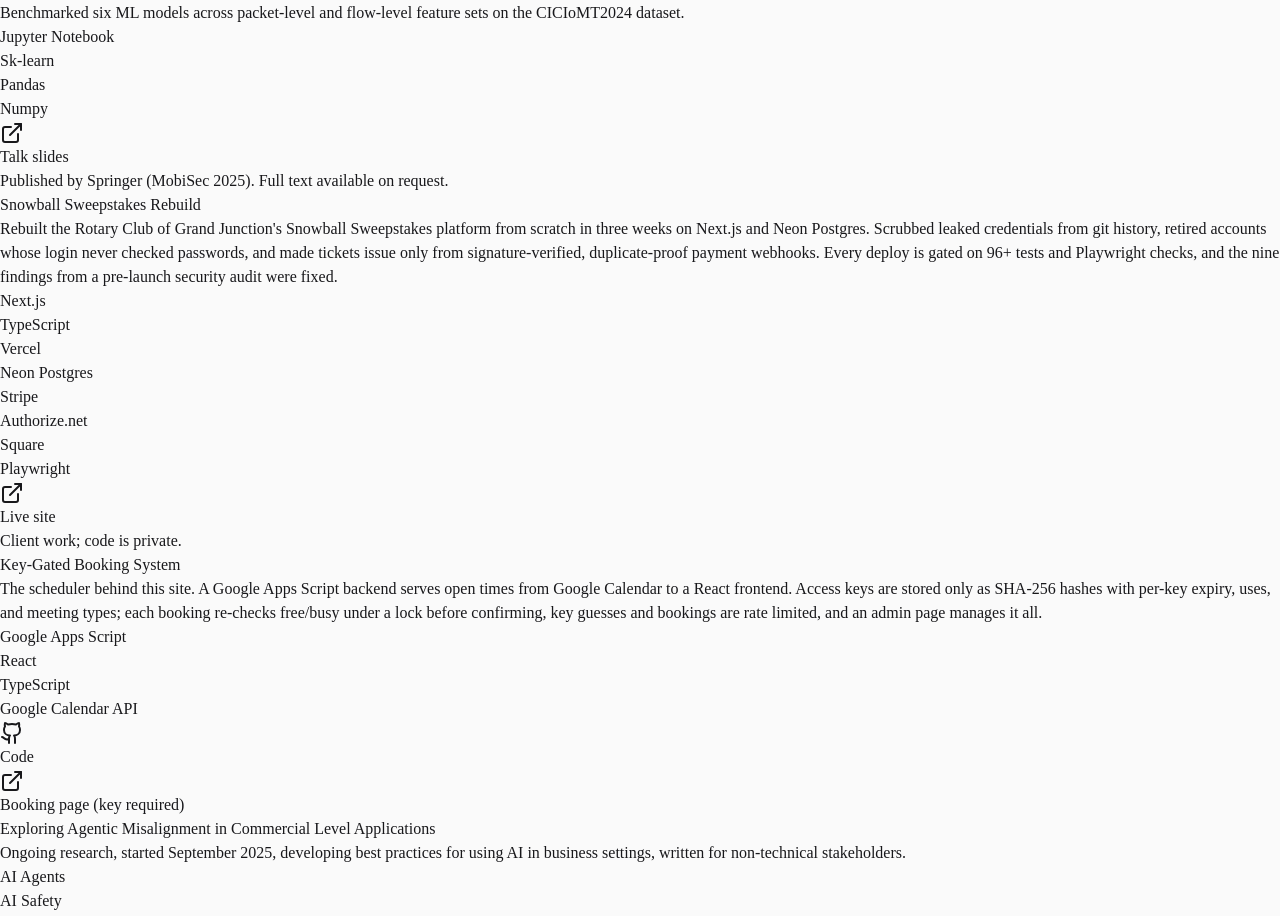
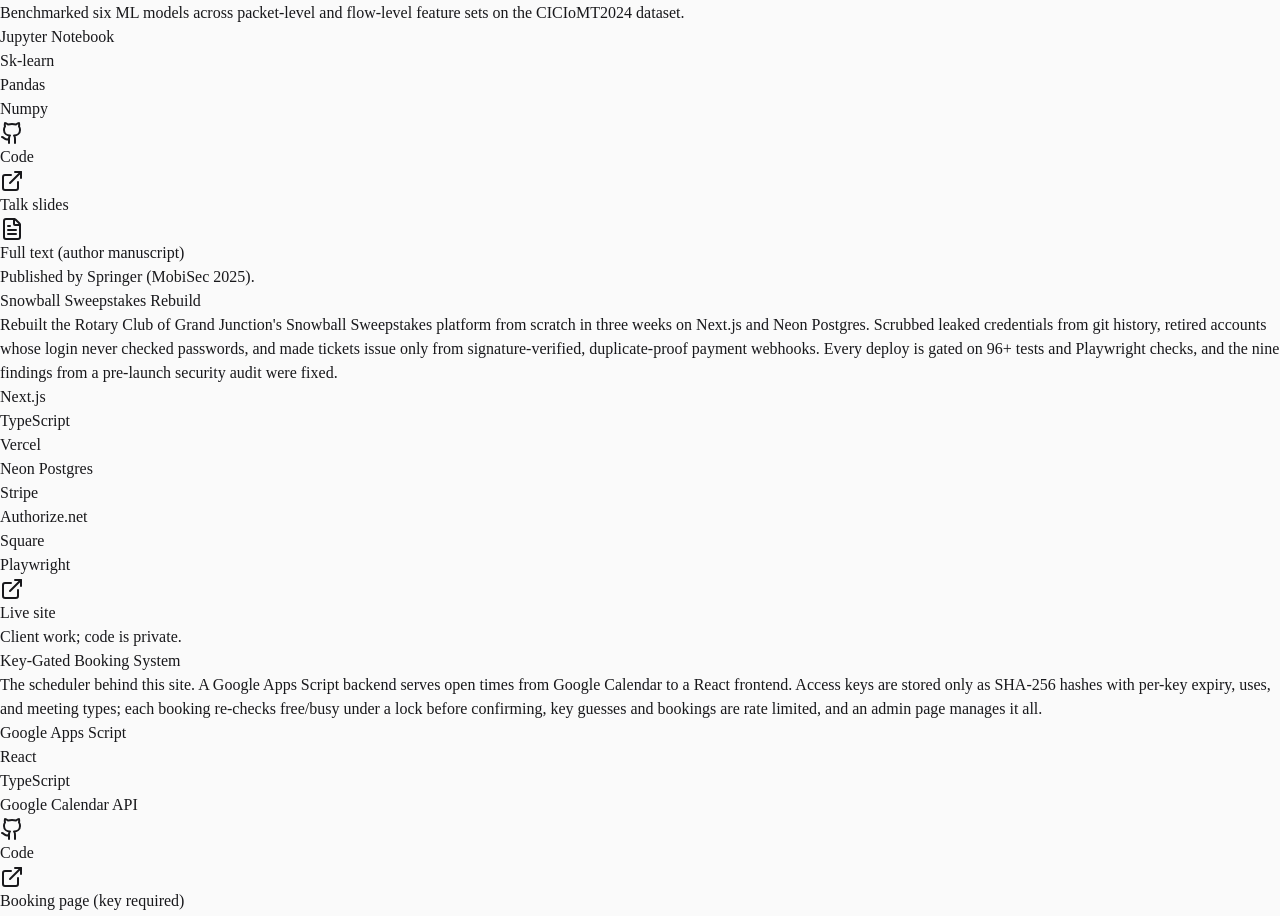
Before and after one commit to Jaynuke79/Portfolio, a React (Vite) app in the folder client/: page / in a window 1280 px wide. Shown: the part 2705-3621 px from the top of the page. Built offline with nearby package versions, Linux system fonts and the light colour scheme; no server answers.

Commit message:
feat: host the IoMT paper and link its full text and code (#119)
Closes #118

```diff
--- a/client/src/components/projects.tsx
+++ b/client/src/components/projects.tsx
@@ -1,6 +1,6 @@
 import { Badge } from "@/components/ui/badge";
 import { useState } from "react";
-import { ExternalLink, Star } from "lucide-react";
+import { ExternalLink, FileText, Star } from "lucide-react";
 import { GithubIcon } from "@/components/icons";
 import Reveal from "@/components/reveal";
 import { FEATURED_PROJECTS } from "@/lib/featured-projects";
@@ -132,6 +132,12 @@ export default function Projects() {
                       {project.demoLabel ?? "Demo"}
                     </a>
                   )}
+                  {project.paperUrl && (
+                    <a href={project.paperUrl} target="_blank" rel="noopener noreferrer" className={linkClass}>
+                      <FileText className="h-4 w-4" />
+                      {project.paperLabel ?? "Paper"}
+                    </a>
+                  )}
                   {project.linksNote && (
                     <p className="text-xs text-muted-foreground">{project.linksNote}</p>
                   )}
--- a/client/src/lib/featured-projects.ts
+++ b/client/src/lib/featured-projects.ts
@@ -8,6 +8,8 @@ export interface FeaturedProject {
   codeUrl?: string;
   demoUrl?: string;
   demoLabel?: string;
+  paperUrl?: string;
+  paperLabel?: string;
   linksNote?: string;
   featured?: boolean;
 }
@@ -20,9 +22,13 @@ export const FEATURED_PROJECTS: FeaturedProject[] = [
     image: "/mobisec-2025.webp",
     alt: "Jayden Alonzo-Estrada beside the MobiSec 2025 conference banner in Sapporo, Japan",
     technologies: ["Jupyter Notebook", "Sk-learn", "Pandas", "Numpy"],
+    codeUrl:
+      "https://github.com/Colorado-Mesa-University-Cybersecurity/The-Effect-of-Increased-Dimensionality-on-Detecting-Malicious-IoMT-Network-Traffic",
     demoUrl: "https://easychair.org/smart-slide/slide/2N9Q",
     demoLabel: "Talk slides",
-    linksNote: "Published by Springer (MobiSec 2025). Full text available on request.",
+    paperUrl: "/Alonzo-Estrada_IoMT_Dimensionality_Manuscript.pdf",
+    paperLabel: "Full text (author manuscript)",
+    linksNote: "Published by Springer (MobiSec 2025).",
     featured: true,
   },
   {
```
Also changed, not shown: 2 other files (tests, documents, lock files or other folders).
